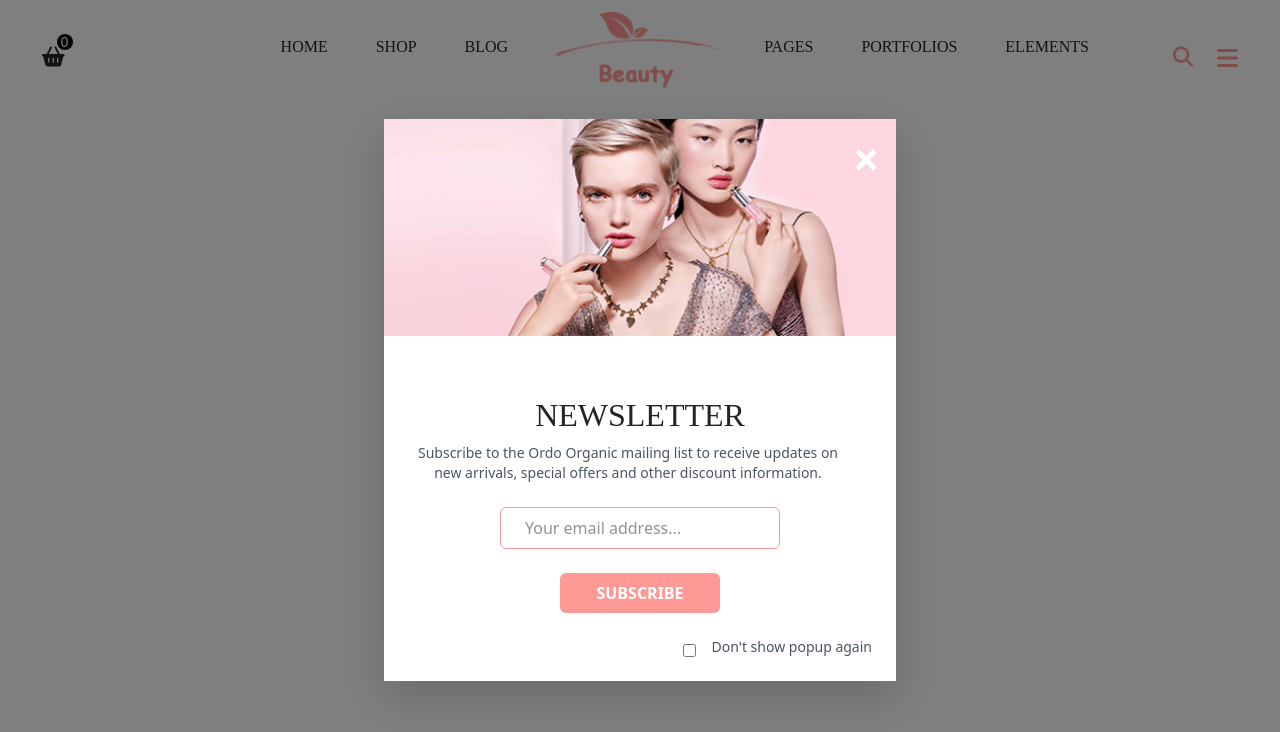
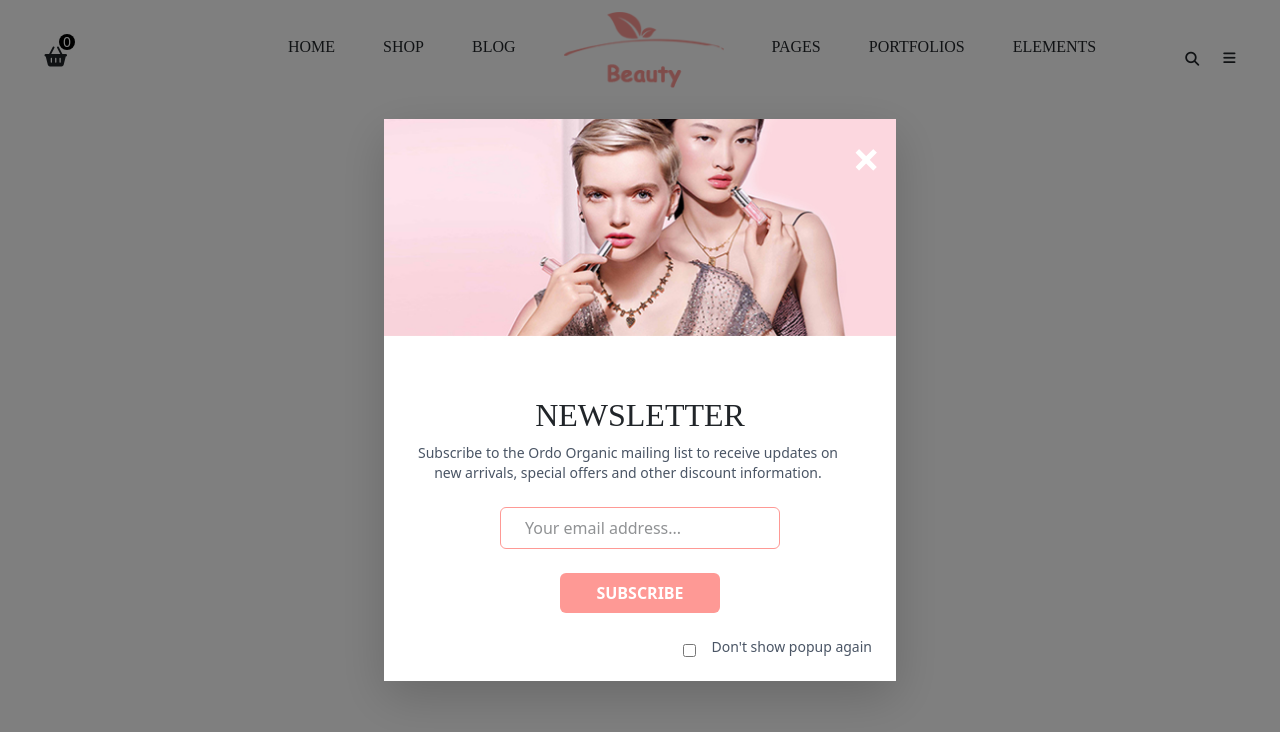
Before and after one commit to VANSHITAWEBEARL/ADMIN-PANAL, a React (Vite) app: page /bueatyproduct/Productheader in a window 1280 px wide. Shown: the top 732 px of the page. Built offline with nearby package versions, Linux system fonts and the light colour scheme.

Commit message:
Fix path to Home.jsx

```diff
--- a/src/Bueatyproduct/HOME.jsx
+++ b/src/Bueatyproduct/HOME.jsx
@@ -97,7 +97,7 @@ const HOME = () => {
                 Hi! It's <span className="text-[#fe9995] font-medium">beautiful</span><br />
                 For you
               </div>
-              <p className="text-gray-600 text-xs sm:text-sm mt-2 max-w-xs sm:max-w-md md:max-w-lg lg:max-w-xl mx-auto lg:mx-0">
+              <p className="text-gray-600 text-xs sm:text-sm mt-2 max-w-xs sm:max-w-md md:max-w-lg lg:w-120 mx-auto lg:mx-0">
                 It is a long established fact that a reader will be distracted by the page when looking at its layout.readable content of a
               </p>
               <button
@@ -111,7 +111,7 @@ const HOME = () => {
           )}
         </div>
 
-        <div className="absolute left-1/2 top-60 sm:top-56 md:top-64 lg:right-60 lg:top-1/2 transform -translate-x-1/2 lg:-translate-x-0 -translate-y-1/2 z-20 flex flex-col items-center lg:items-end justify-center  md:text-end w-full lg:max-w-[700px] px-4 sm:px-8 md:px-16">
+        <div className="absolute left-1/2  top-60 sm:top-56 md:top-64 lg:right-60 lg:top-1/2 transform -translate-x-1/2 lg:-translate-x-0 -translate-y-1/2 z-20 flex flex-col items-center lg:items-end justify-center  md:text-end w-full lg:max-w-[560px] px-4 sm:px-8 md:px-16">
           {current === 1 && (
             <>
               <p className="text-gray-500 text-lg sm:text-xl md:text-2xl mb-2" style={{ fontFamily: 'Playfair Display' }}>
@@ -125,7 +125,7 @@ const HOME = () => {
                 It is a long established fact that a reader will be distracted by when looking the readable content of a page when looking
               </p>
               <div className="mt-6 sm:mt-8 flex justify-center lg:justify-end w-full">
-                <button className="bg-black text-white px-4 sm:px-6 py-2 rounded-full flex items-center gap-2 transition text-sm sm:text-base">
+                <button className="bg-black text-white px-4 sm:px-6 py-2 !rounded-full flex items-center gap-2 transition text-sm sm:text-base">
                   Shopping now !
                   <ion-icon name="arrow-forward-outline"></ion-icon>
                 </button>
@@ -134,20 +134,24 @@ const HOME = () => {
           )}
         </div>
 
-        <div className="absolute left-1/2 top-60 sm:top-72 md:top-80 lg:right-[12rem] lg:top-[30rem] transform -translate-x-1/2 lg:translate-x-0 -translate-y-1/2 z-20 flex flex-col items-center lg:items-start justify-center text-center lg:text-left w-full px-4 sm:px-8 md:px-16">
+        <div className="absolute left-1/2 top-60 sm:top-72 md:top-80 lg:right-[15rem] lg:top-[31rem] transform -translate-x-1/2 lg:translate-x-0 -translate-y-1/2 z-20 flex flex-col items-center lg:items-start justify-center text-center lg:text-start w-full px-4 sm:px-8 md:px-12">
           {current === 2 && (
             <>
-              <div className="text-3xl sm:text-4xl md:text-5xl lg:text-6xl font-bold leading-tight" style={{ fontFamily: 'Playfair Display' }}>
-                Beautiful <span className="text-[#fe9995] font-medium">products for</span><br />
+              <div className="w-full">
+                <div className="text-3xl sm:text-5xl md:text-6xl !font-bold  lg:text-6xl font-bold leading-tight text-left lg:text-left" style={{ fontFamily: 'Playfair Display' }}>
+                  Beautiful <span className="text-[#fe9995] !font-normal">products for</span><br />
                   beautiful skin.
                 </div>
-              <p className="text-gray-600 text-xs sm:text-sm mt-2 max-w-xs sm:max-w-md md:max-w-lg lg:max-w-xl mx-auto lg:mx-0">
+                <p className="text-gray-600 text-sm sm:text-base md:text-lg mt-4 max-w-xl text-left lg:text-left" style={{ fontFamily: 'Playfair Display' }}>
                   Lorem ipsum dolor sit amet, consectetuerum adipiscing elit, sed diam no nummy nibh euis mod tincidunt magna.
                 </p>
-              <button className="mt-6 sm:mt-8 bg-black text-white px-4 sm:px-6 py-2 rounded-full flex items-center gap-2 transition text-sm sm:text-base">
+                <div className="mt-8 flex justify-start">
+                  <button className="bg-black text-white px-4 py-2 !rounded-full flex items-center gap-2 transition text-lg font-semibold shadow-lg hover:bg-[#fe9995] hover:text-black" style={{ fontFamily: 'Playfair Display' }}>
                     Shopping now !
                     <ion-icon name="arrow-forward-outline"></ion-icon>
                   </button>
+                </div>
+              </div>
             </>
           )}
         </div>
--- a/src/Bueatyproduct/Productheader.jsx
+++ b/src/Bueatyproduct/Productheader.jsx
@@ -355,7 +355,7 @@ const Productheader = () => {
             </li>
           </ul>
         </div>
-        <div className='flex flex-row justify-between items-center gap-4'>
+        <div className='flex flex-row  items-center gap-4'>
         <div className='flex flex-row justify-between items-center gap-4'>
           <div
             className="relative"
@@ -363,7 +363,7 @@ const Productheader = () => {
             onMouseLeave={() => setShowSearchbar(false)}
           >
             <i
-              className="fa-solid fa-magnifying-glass cursor-pointer text-[#fe9995] text-xl"
+              className="fa-solid fa-magnifying-glass cursor-pointer hover:text-[#fe9995] text-sm"
             ></i>
             {showSearchbar && (
               <div className="absolute right-0  w-64 bg-white border border-gray-200 rounded shadow-lg z-50">
@@ -384,7 +384,7 @@ const Productheader = () => {
             onMouseEnter={() => setShowSearch(true)}
             onMouseLeave={() => setShowSearch(false)}
           >
-            <i className="fa-solid fa-bars text-[#fe9995] text-2xl"></i>
+            <i className="fa-solid fa-bars  hover:text-[#fe9995] text-sm"></i>
             {showSearch && (
               <div className="absolute right-0 top-full mt-2 w-72 bg-white rounded shadow-lg z-50 border-t-2 border-[#fe9995] p-6 flex flex-col gap-3" style={{ minWidth: '250px' }}>
                 <div className="flex items-center gap-2 text-base text-gray-700 mb-2" style={{ fontFamily: 'Playfair Display' }}>
```
Lines whose indentation alone changed are shown as unchanged.
